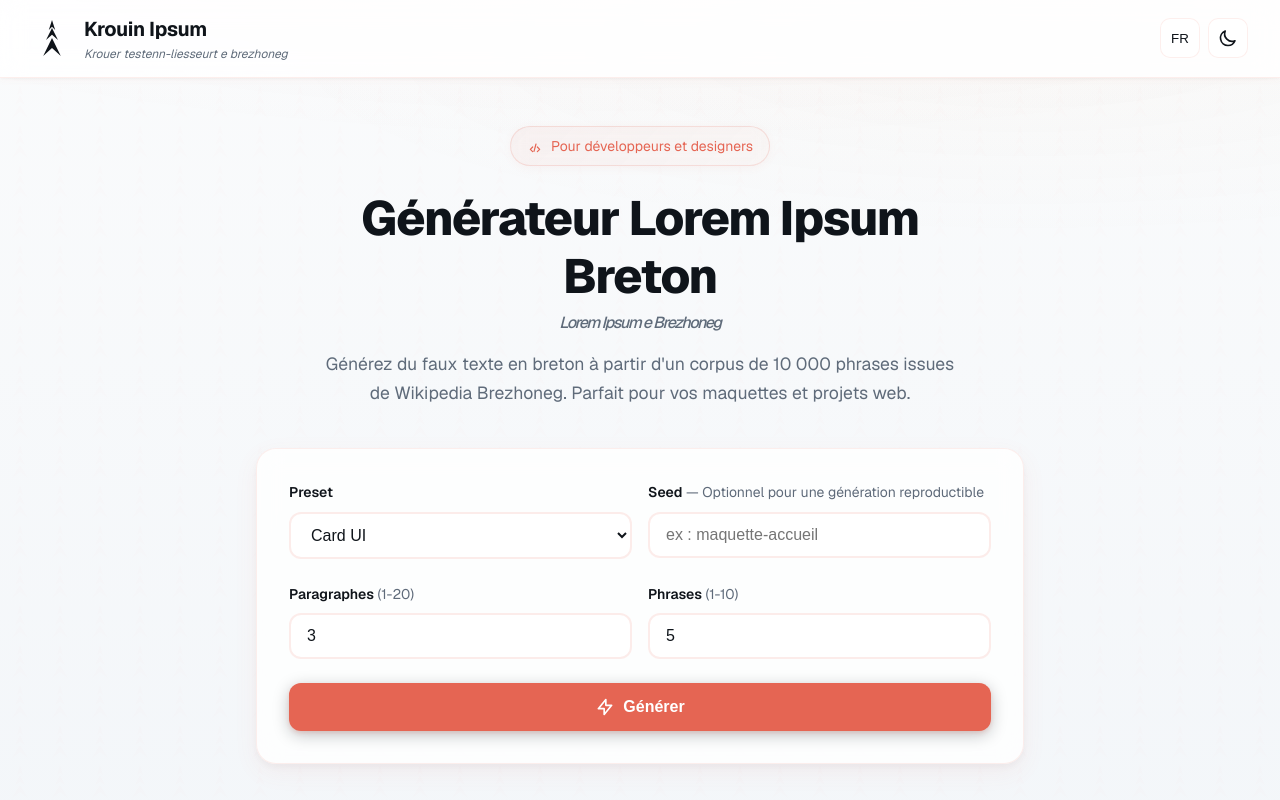
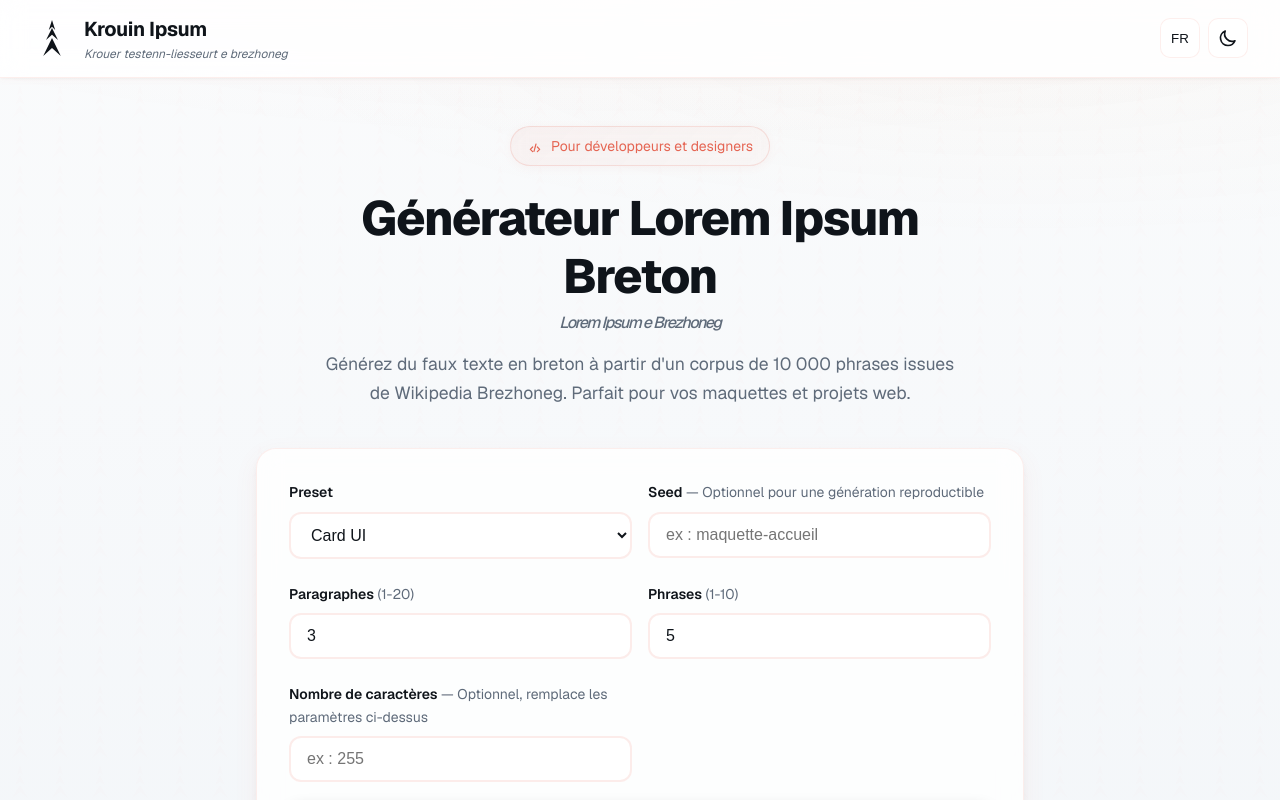
Before and after one commit to NockIA/krouin-ipsum, a Next.js app: page /fr in a window 1280 px wide. Shown: the top 800 px of the page. Built offline with nearby package versions, Linux system fonts and the light colour scheme; no server answers.

Commit message:
✨[CHAR] - Ajout d'un param de génération par nombre de char

```diff
--- a/app/api/generate/route.ts
+++ b/app/api/generate/route.ts
@@ -1,10 +1,11 @@
 import { NextRequest, NextResponse } from 'next/server';
-import { generateTextWithStats } from '@/lib/generator';
+import { generateTextWithStats, generateTextWithExactCharCount } from '@/lib/generator';
 
 interface GenerateRequest {
   paragraphs?: number;
   sentencesPerParagraph?: number;
   seed?: string;
+  charCount?: number;
 }
 
 const parseBoundedNumber = (value: unknown, fallback: number, min: number, max: number) => {
@@ -20,8 +21,11 @@ export async function POST(request: NextRequest) {
     const paragraphs = parseBoundedNumber(body.paragraphs, 3, 1, 20);
     const sentencesPerParagraph = parseBoundedNumber(body.sentencesPerParagraph, 5, 1, 10);
     const seed = typeof body.seed === 'string' ? body.seed.trim() : undefined;
+    const charCount = body.charCount != null ? parseBoundedNumber(body.charCount, 0, 1, 10000) : 0;
 
-    const result = generateTextWithStats(paragraphs, sentencesPerParagraph, seed);
+    const result = charCount > 0
+      ? generateTextWithExactCharCount(charCount, seed)
+      : generateTextWithStats(paragraphs, sentencesPerParagraph, seed);
 
     return NextResponse.json({
       success: true,
@@ -45,8 +49,11 @@ export async function GET(request: NextRequest) {
   const paragraphs = parseBoundedNumber(searchParams.get('paragraphs'), 3, 1, 20);
   const sentencesPerParagraph = parseBoundedNumber(searchParams.get('sentencesPerParagraph'), 5, 1, 10);
   const seed = searchParams.get('seed')?.trim() || undefined;
+  const charCount = searchParams.get('charCount') != null ? parseBoundedNumber(searchParams.get('charCount'), 0, 1, 10000) : 0;
 
-  const result = generateTextWithStats(paragraphs, sentencesPerParagraph, seed);
+  const result = charCount > 0
+    ? generateTextWithExactCharCount(charCount, seed)
+    : generateTextWithStats(paragraphs, sentencesPerParagraph, seed);
 
   return NextResponse.json({
     success: true,
--- a/components/GeneratorForm.tsx
+++ b/components/GeneratorForm.tsx
@@ -5,10 +5,12 @@ interface GeneratorFormProps {
   sentencesPerParagraph: number;
   seed: string;
   preset: 'hero' | 'card' | 'article' | 'short';
+  charCount: string;
   onParagraphsChange: (value: number) => void;
   onSentencesChange: (value: number) => void;
   onSeedChange: (value: string) => void;
   onPresetChange: (value: 'hero' | 'card' | 'article' | 'short') => void;
+  onCharCountChange: (value: string) => void;
   onGenerate: () => void;
   isLoading: boolean;
   labels: {
@@ -18,6 +20,9 @@ interface GeneratorFormProps {
     seedPlaceholder: string;
     paragraphs: string;
     sentences: string;
+    charCount: string;
+    charCountHint: string;
+    charCountPlaceholder: string;
     generate: string;
     generating: string;
     presets: {
@@ -34,14 +39,17 @@ const GeneratorForm: React.FC<GeneratorFormProps> = ({
   sentencesPerParagraph,
   seed,
   preset,
+  charCount,
   onParagraphsChange,
   onSentencesChange,
   onSeedChange,
   onPresetChange,
+  onCharCountChange,
   onGenerate,
   isLoading,
   labels,
 }) => {
+  const charCountActive = charCount !== '' && Number(charCount) > 0;
 
   const handleSubmit = (e: React.FormEvent) => {
     e.preventDefault();
@@ -86,7 +94,7 @@ const GeneratorForm: React.FC<GeneratorFormProps> = ({
 
       <div className="form-row">
         <div className="form-group">
-          <label htmlFor="paragraphs" className="form-label">
+          <label htmlFor="paragraphs" className="form-label" style={{ opacity: charCountActive ? 0.4 : 1 }}>
             {labels.paragraphs}
             <span className="form-label-hint"> (1-20)</span>
           </label>
@@ -98,11 +106,13 @@ const GeneratorForm: React.FC<GeneratorFormProps> = ({
             value={paragraphs}
             onChange={(e) => onParagraphsChange(Math.max(1, Math.min(20, parseInt(e.target.value, 10) || 1)))}
             className="form-input"
+            disabled={charCountActive}
+            style={{ opacity: charCountActive ? 0.4 : 1 }}
           />
         </div>
 
         <div className="form-group">
-          <label htmlFor="sentences" className="form-label">
+          <label htmlFor="sentences" className="form-label" style={{ opacity: charCountActive ? 0.4 : 1 }}>
             {labels.sentences}
             <span className="form-label-hint"> (1-10)</span>
           </label>
@@ -114,6 +124,27 @@ const GeneratorForm: React.FC<GeneratorFormProps> = ({
             value={sentencesPerParagraph}
             onChange={(e) => onSentencesChange(Math.max(1, Math.min(10, parseInt(e.target.value, 10) || 1)))}
             className="form-input"
+            disabled={charCountActive}
+            style={{ opacity: charCountActive ? 0.4 : 1 }}
+          />
+        </div>
+      </div>
+
+      <div className="form-row">
+        <div className="form-group">
+          <label htmlFor="charCount" className="form-label">
+            {labels.charCount}
+            <span className="form-label-hint"> — {labels.charCountHint}</span>
+          </label>
+          <input
+            type="number"
+            id="charCount"
+            min={1}
+            max={10000}
+            value={charCount}
+            onChange={(e) => onCharCountChange(e.target.value)}
+            className="form-input"
+            placeholder={labels.charCountPlaceholder}
           />
         </div>
       </div>
--- a/components/HomePageClient.tsx
+++ b/components/HomePageClient.tsx
@@ -9,9 +9,10 @@ import HermineLogo from '@/components/HermineLogo';
 import { i18n, type UiLanguage } from '@/i18n';
 
 interface Stats {
-  paragraphs: number;
-  sentences: number;
+  paragraphs: number | null;
+  sentences: number | null;
   words: number;
+  chars: number | null;
 }
 
 interface HomePageClientProps {
@@ -38,6 +39,7 @@ const HomePageClient: React.FC<HomePageClientProps> = ({ initialLanguage }) => {
   const [sentencesPerParagraph, setSentencesPerParagraph] = useState(5);
   const [seed, setSeed] = useState('');
   const [preset, setPreset] = useState<keyof typeof PRESET_CONFIG>('card');
+  const [charCount, setCharCount] = useState('');
   const [isReady, setIsReady] = useState(false);
 
   useEffect(() => {
@@ -46,10 +48,12 @@ const HomePageClient: React.FC<HomePageClientProps> = ({ initialLanguage }) => {
     const urlSentences = parseInt(params.get('sentences') ?? '5', 10);
     const urlSeed = params.get('seed') ?? '';
     const urlPreset = params.get('preset');
+    const urlCharCount = params.get('charCount') ?? '';
 
     setParagraphs(clamp(Number.isNaN(urlParagraphs) ? 3 : urlParagraphs, 1, 20));
     setSentencesPerParagraph(clamp(Number.isNaN(urlSentences) ? 5 : urlSentences, 1, 10));
     setSeed(urlSeed);
+    setCharCount(urlCharCount);
 
     if (urlPreset && (Object.keys(PRESET_CONFIG) as Array<keyof typeof PRESET_CONFIG>).includes(urlPreset as keyof typeof PRESET_CONFIG)) {
       setPreset(urlPreset as keyof typeof PRESET_CONFIG);
@@ -66,11 +70,12 @@ const HomePageClient: React.FC<HomePageClientProps> = ({ initialLanguage }) => {
     if (sentencesPerParagraph !== 5) params.set('sentences', String(sentencesPerParagraph));
     if (seed.trim()) params.set('seed', seed.trim());
     if (preset !== 'card') params.set('preset', preset);
+    if (charCount.trim()) params.set('charCount', charCount.trim());
 
     const query = params.toString();
     const nextUrl = query ? `${window.location.pathname}?${query}` : window.location.pathname;
     window.history.replaceState(null, '', nextUrl);
-  }, [isReady, paragraphs, sentencesPerParagraph, seed, preset]);
+  }, [isReady, paragraphs, sentencesPerParagraph, seed, preset, charCount]);
 
   const handleLanguageToggle = () => {
     const nextLanguage: UiLanguage = language === 'fr' ? 'br' : 'fr';
@@ -93,7 +98,12 @@ const HomePageClient: React.FC<HomePageClientProps> = ({ initialLanguage }) => {
       const response = await fetch('/api/generate', {
         method: 'POST',
         headers: { 'Content-Type': 'application/json' },
-        body: JSON.stringify({ paragraphs, sentencesPerParagraph, seed: seed.trim() || undefined }),
+        body: JSON.stringify({
+          paragraphs,
+          sentencesPerParagraph,
+          seed: seed.trim() || undefined,
+          charCount: charCount.trim() ? Number(charCount) : undefined,
+        }),
       });
 
       const result = await response.json();
@@ -161,10 +171,12 @@ const HomePageClient: React.FC<HomePageClientProps> = ({ initialLanguage }) => {
             sentencesPerParagraph={sentencesPerParagraph}
             seed={seed}
             preset={preset}
+            charCount={charCount}
             onParagraphsChange={setParagraphs}
             onSentencesChange={setSentencesPerParagraph}
             onSeedChange={setSeed}
             onPresetChange={handlePresetChange}
+            onCharCountChange={setCharCount}
             onGenerate={handleGenerate}
             isLoading={isLoading}
             labels={{
--- a/i18n/br.ts
+++ b/i18n/br.ts
@@ -18,6 +18,9 @@ export const br: UiLabels = {
     seedPlaceholder: 'sk : patrom-degemer',
     paragraphs: 'Paragrafennoù',
     sentences: 'Frazennoù',
+    charCount: 'Niver arouezioù',
+    charCountHint: 'Diret, a ziskar ar parametroù a-us',
+    charCountPlaceholder: 'sk : 255',
     generate: 'Sevel',
     generating: 'O sevel...',
   },
@@ -37,6 +40,7 @@ export const br: UiLabels = {
     statsParagraph: 'Paragraf',
     statsSentence: 'Frazenn',
     statsWord: 'Ger',
+    statsChar: 'Arouez',
     export: 'Ezporzhiañ',
     exportFormat: 'Furmad',
     exportFile: 'Pellgargañ',
--- a/i18n/fr.ts
+++ b/i18n/fr.ts
@@ -18,6 +18,9 @@ export const fr: UiLabels = {
     seedPlaceholder: 'ex : maquette-accueil',
     paragraphs: 'Paragraphes',
     sentences: 'Phrases',
+    charCount: 'Nombre de caractères',
+    charCountHint: 'Optionnel, remplace les paramètres ci-dessus',
+    charCountPlaceholder: 'ex : 255',
     generate: 'Générer',
     generating: 'Génération...',
   },
@@ -37,6 +40,7 @@ export const fr: UiLabels = {
     statsParagraph: 'Paragraphe',
     statsSentence: 'Phrase',
     statsWord: 'Mot',
+    statsChar: 'Caractère',
     export: 'Exporter',
     exportFormat: 'Format',
     exportFile: 'Télécharger',
--- a/i18n/types.ts
+++ b/i18n/types.ts
@@ -17,6 +17,9 @@ export interface UiLabels {
     seedPlaceholder: string;
     paragraphs: string;
     sentences: string;
+    charCount: string;
+    charCountHint: string;
+    charCountPlaceholder: string;
     generate: string;
     generating: string;
   };
@@ -36,6 +39,7 @@ export interface UiLabels {
     statsParagraph: string;
     statsSentence: string;
     statsWord: string;
+    statsChar: string;
     export: string;
     exportFormat: string;
     exportFile: string;
--- a/lib/generator.ts
+++ b/lib/generator.ts
@@ -81,6 +81,35 @@ export function generateTextWithStats(
       paragraphs: paragraphCount,
       sentences: totalSentences,
       words,
+      chars: null as null | number,
     },
   };
 }
+
+// Génère exactement N caractères
+export function generateTextWithExactCharCount(charCount: number, seed?: string) {
+  const randomFn = createSeededRandom(seed);
+  let accumulated = '';
+
+  while (accumulated.length < charCount) {
+    const batchSize = Math.max(1, Math.ceil((charCount - accumulated.length) / 80));
+    const batch = getRandomSentences(Math.min(batchSize + 2, sentences.length), randomFn);
+    for (const sentence of batch) {
+      if (accumulated.length > 0) accumulated += ' ';
+      accumulated += sentence;
+      if (accumulated.length >= charCount) break;
+    }
+  }
+
+  const text = accumulated.slice(0, charCount);
+
+  return {
+    text,
+    stats: {
+      paragraphs: null as null | number,
+      sentences: null as null | number,
+      words: countWords(text),
+      chars: text.length,
+    },
+  };
+}
```
Also changed, not shown: components/TextOutput.tsx (+15 -4 lines).
